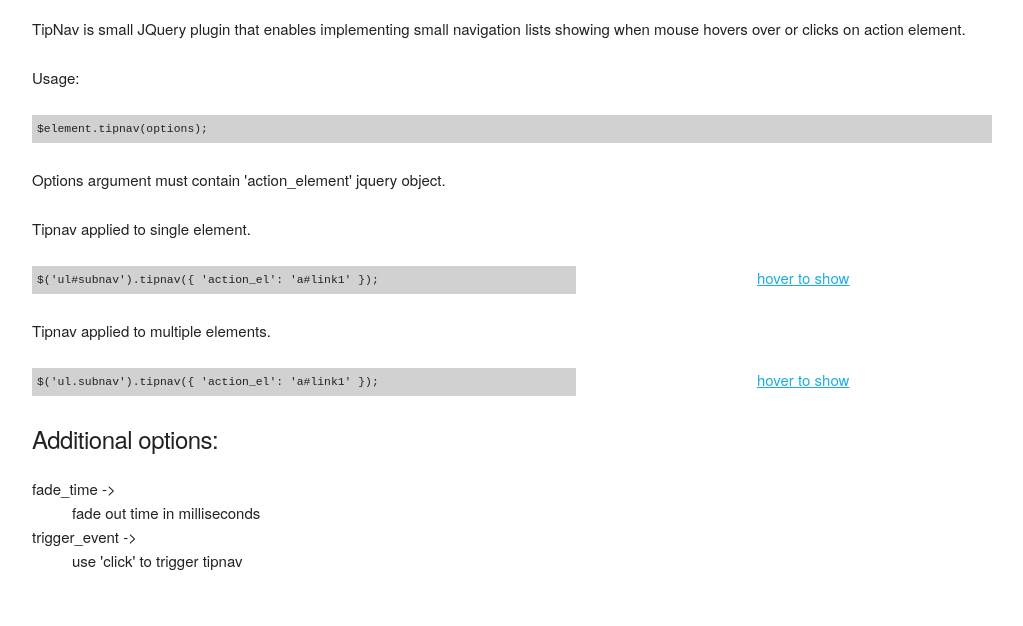
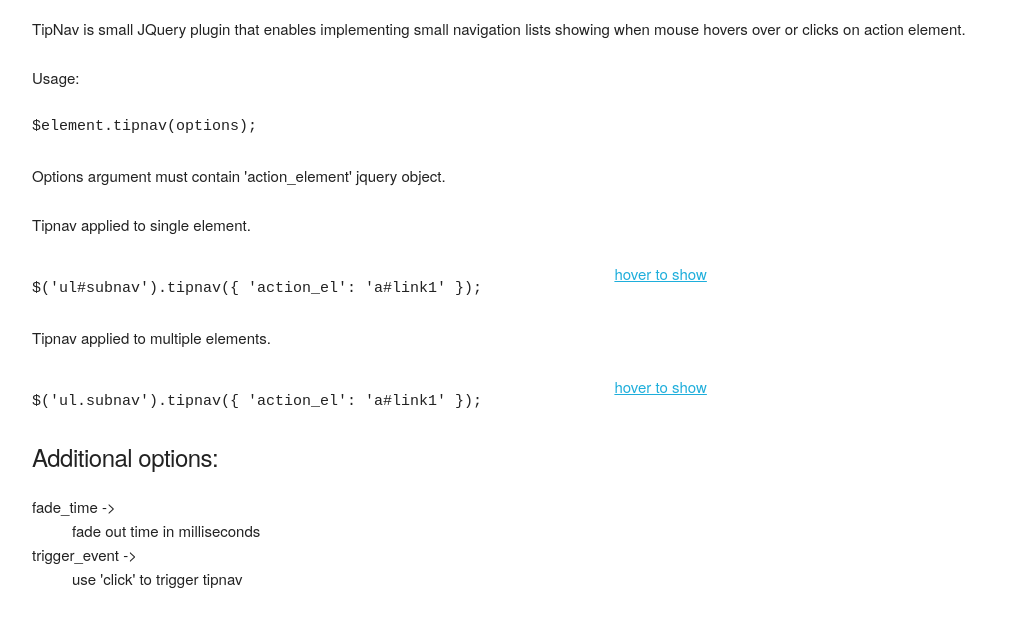
Before and after one commit to TvrtkoM/jQTipnav, a website: page example/example.html in a window 1280 px wide. Shown: the part 44-670 px from the top of the page, without its empty margins (128-1151 px from the left). Drawn offline with nearby package versions, Linux system fonts and the light colour scheme.

Commit message:
use minimized css in example

```diff
--- a/example/example.html
+++ b/example/example.html
@@ -5,7 +5,7 @@
   <title>TipNav examples</title>
   <link rel="stylesheet" type="text/css" href="../vendor/skeleton/css/normalize.css">
   <link rel="stylesheet" type="text/css" href="../vendor/skeleton/css/skeleton.css">
-  <link rel="stylesheet" type="text/css" href="../stylesheets/example.css">
+  <link rel="stylesheet" type="text/css" href="../build/jqtipnav.min.css">
 </head>
 <body>
 <div class="container">
```
